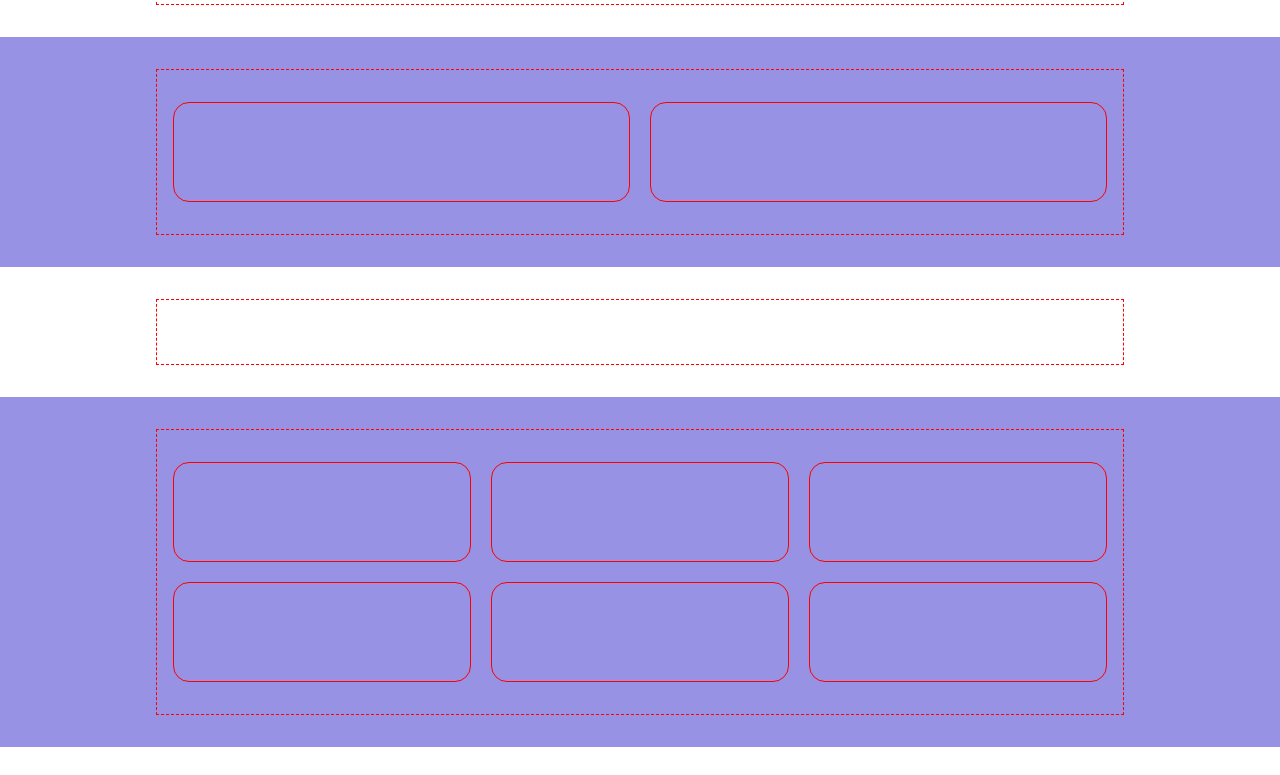
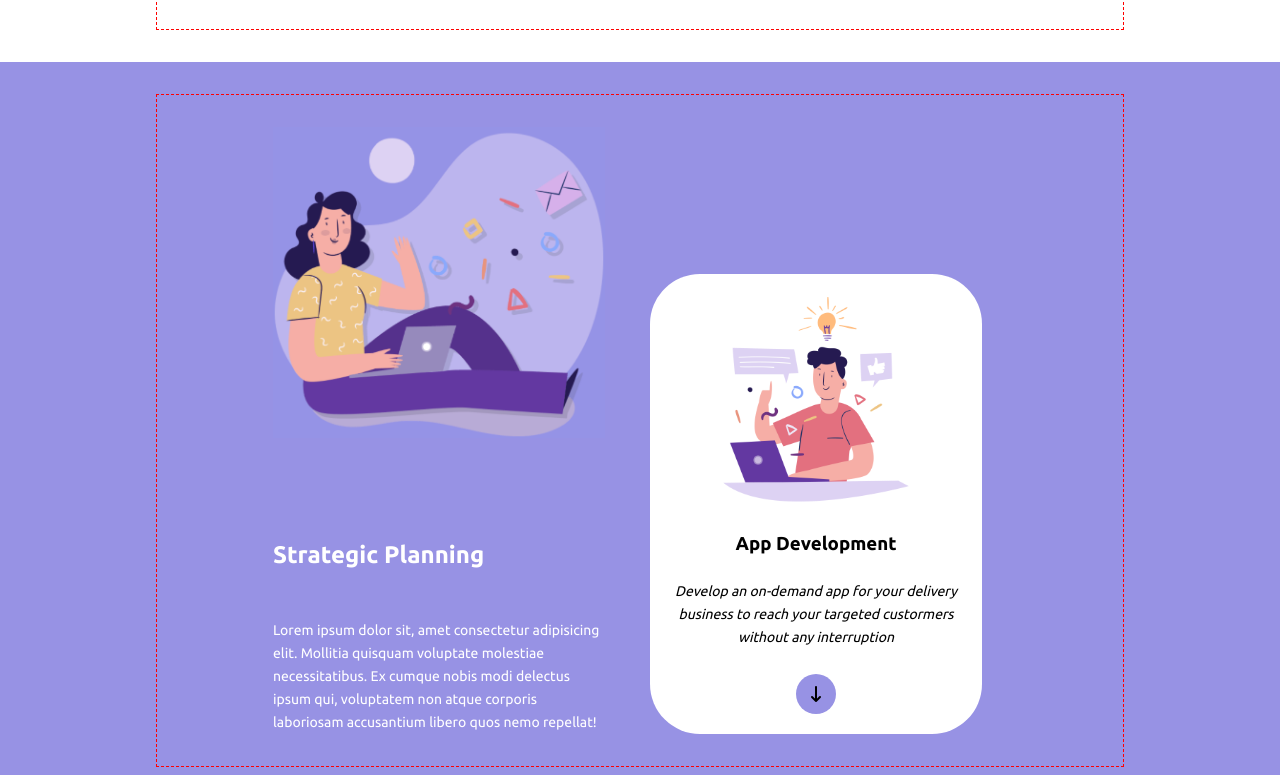
Before and after one commit to StefanoSax93/htmlcss-responsive-layout, a plain HTML site: page index.html in a window 1280 px wide. Shown: the part 725-1500 px from the top of the page. Drawn offline with Linux system fonts and the light colour scheme.

Commit message:
aggiunta sezione 2

```diff
--- a/css/style.css
+++ b/css/style.css
@@ -133,8 +133,16 @@ a {
     margin-top: 50px;
 }
 
+.m-bottom-sm {
+    margin-bottom: 25px;
+}
+
 .m-bottom-md {
-    margin-bottom: 25px;
+    margin-bottom: 50px;
+}
+
+.m-bottom-lg {
+    margin-bottom: 100px;
 }
 
 .relative {
@@ -169,3 +177,43 @@ a {
 .text-center {
     text-align: center;
 }
+
+.img-100 {
+    max-width: 100%;
+}
+
+.img-70 {
+    max-width: 70%;
+}
+
+.p-large {
+    padding: 0 100px;
+}
+
+.col-left {
+    color: white;
+}
+
+.col-left p, .col-right p {
+    font-size: 14px;
+    line-height: 23px;
+}
+
+.col-right {
+    align-self: flex-end;
+    padding: 0 25px;
+}
+.col-right-in {
+    background-color: white;
+    border-radius: 50px;
+    padding: 20px 15px;
+}
+.circle-btn {
+    display: inline-block;
+    height: 40px;
+    width: 40px;
+    border-radius: 50%;
+    background-color: var(--color-primary);
+    color: black;
+    line-height: 40px;
+}
--- a/index.html
+++ b/index.html
@@ -42,10 +42,10 @@
                         <div class="card relative bg-secondary-light">
                             <div class="row">
                                 <div class="col">
-                                    <h3 class="m-bottom-md">Get a demo application</h3>
-                                    <p class="m-bottom-md">Lorem ipsum dolor sit amet consectetur adipisicing elit.
+                                    <h3 class="m-bottom-sm">Get a demo application</h3>
+                                    <p class="m-bottom-sm">Lorem ipsum dolor sit amet consectetur adipisicing elit.
                                         Ratione nobis, architecto ad dolore quod, facere totam quas recusandae blanditiis</p>
-                                    <a class="btn btn-blue m-bottom-md" href="">
+                                    <a class="btn btn-blue m-bottom-sm" href="">
                                         <i class="fa-brands fa-apple"></i>
                                         <span style="padding-left: 8px;">App Store</span>
                                     </a>
@@ -61,7 +61,7 @@
                     <div class="col-1 col-md-half col-sm-full">
                         <div class="card bg-secondary-light">
                             <div class="text-center">
-                                <div class="m-bottom-md">
+                                <div class="m-bottom-sm">
                                     <i class="fa-solid fa-4x fa-file-code"></i>
                                 </div>
                                 <h3 class="m-bottom-md">Clean Code</h3>
@@ -73,10 +73,10 @@
                     <div class="col-1 col-md-half col-sm-full">
                         <div class="card bg-secondary-light">
                             <div class="text-center">
-                                <div class="m-bottom-md">
+                                <div class="m-bottom-sm">
                                     <i class="fa-solid fa-4x fa-compass-drafting"></i>
                                 </div>
-                                <h3 class="m-bottom-md">Web Design</h3>
+                                <h3 class="m-bottom-sm">Web Design</h3>
                                 <p>Lorem ipsum dolor sit amet consectetur adipisicing elit.
                                     Ratione nobis, architecto ad dolore quod, facere totam quas recusandae blanditiis</p>
                             </div>
@@ -85,10 +85,10 @@
                     <div class="col-1 col-md-half col-sm-full">
                         <div class="card bg-secondary-light">
                             <div class="text-center">
-                                <div class="m-bottom-md">
+                                <div class="m-bottom-sm">
                                     <i class="fa-solid fa-4x fa-laptop-code"></i>
                                 </div>
-                                <h3 class="m-bottom-md">Development</h3>
+                                <h3 class="m-bottom-sm">Development</h3>
                                 <p>Lorem ipsum dolor sit amet consectetur adipisicing elit.
                                     Ratione nobis, architecto ad dolore quod, facere totam quas recusandae blanditiis</p>
                             </div>
@@ -97,10 +97,10 @@
                     <div class="col-1 col-md-half col-sm-full">
                         <div class="card bg-secondary-light">
                             <div class="text-center">
-                                <div class="m-bottom-md">
+                                <div class="m-bottom-sm">
                                     <i class="fa-solid fa-4x fa-bullhorn"></i>
                                 </div>
-                                <h3 class="m-bottom-md">Branding</h3>
+                                <h3 class="m-bottom-sm">Branding</h3>
                                 <p>Lorem ipsum dolor sit amet consectetur adipisicing elit.
                                     Ratione nobis, architecto ad dolore quod, facere totam quas recusandae blanditiis</p>
                             </div>
@@ -112,12 +112,27 @@
         <!-- Sezione 2(Viola con 2 colonne-strategic planning) -->
         <div class="section bg-primary">
             <div class="container">
-                <div class="row">
-                    <div class="col col-sm-full">
-                        <div class="card"></div>
+                <div class="row gap p-large">
+                    <div class="col col-left">
+                        <div>
+                            <div class="m-bottom-lg">
+                                <img class="img-100" src="img/planning1.png" alt="">
+                            </div>
+                            <h2 class="m-bottom-md">Strategic Planning</h2>
+                            <p>Lorem ipsum dolor sit, amet consectetur adipisicing elit. Mollitia quisquam voluptate molestiae necessitatibus. Ex cumque nobis modi delectus ipsum qui, voluptatem non atque corporis laboriosam accusantium libero quos nemo repellat!</p>
+                        </div>
                     </div>
-                    <div class="col col-sm-full">
-                        <div class="card"></div>
+                    <div class="col col-right">
+                        <div class="col-right-in text-center">
+                            <div class="r-part m-bottom-sm">
+                                <img class="img-70" src="img/planning2.png" alt="">
+                            </div>
+                            <h3 class="m-bottom-sm">App Development</h3>
+                            <p class="m-bottom-sm"><em>Develop an on-demand app for your delivery
+                                business to reach your targeted custormers without any interruption
+                            </em></p>
+                            <a class="circle-btn" href=""><i class="fa-solid fa-arrow-down-long"></i></a>
+                        </div>
                     </div>
                 </div>
             </div>
```
